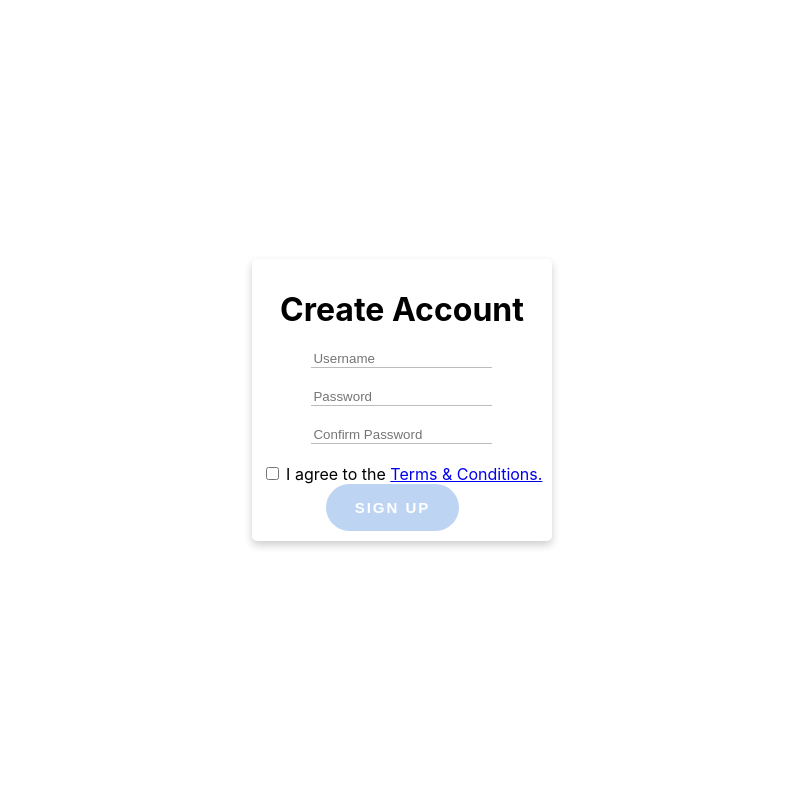
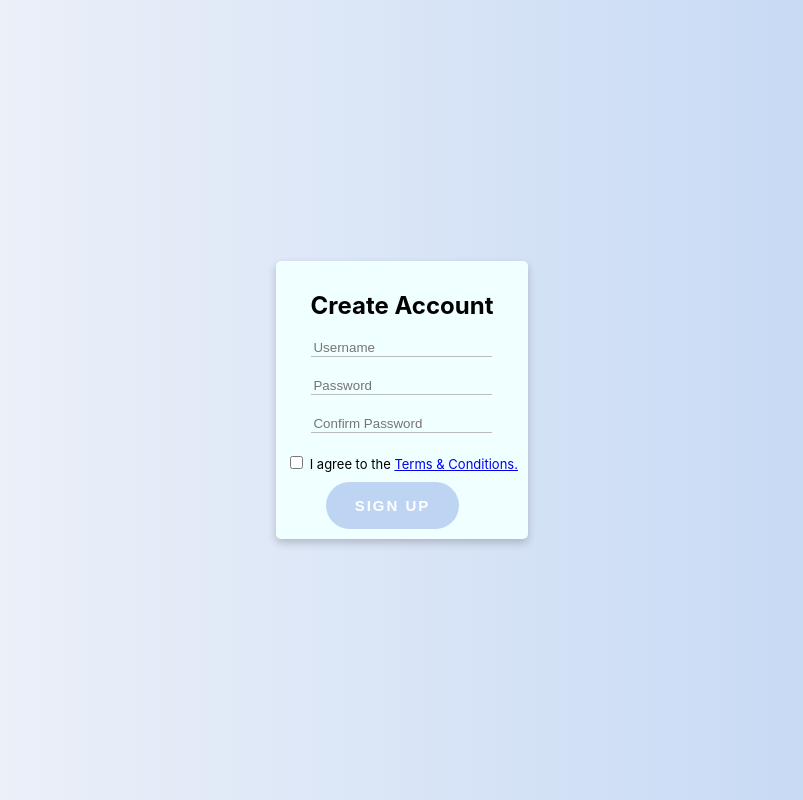
Before and after one commit to JeffMuter/react-login, a React (Create React App) app: page / in a window 1280 px wide. Shown: the whole page, without its empty margins (238-1041 px from the left). Built offline with nearby package versions, Linux system fonts and the light colour scheme.

Commit message:
CSS finished

```diff
--- a/src/App.css
+++ b/src/App.css
@@ -1,3 +1,4 @@
+
 
 .formClass {
   display: flex;
--- a/src/Components/Form.js
+++ b/src/Components/Form.js
@@ -33,7 +33,7 @@ const Form = () => {
   return (
     <form className={classes.formBox} onSubmit={handleSubmit} onClick={clicked}>
       <div>
-        <h1 className={classes.formTitle}>Create Account</h1>
+        <h2 className={classes.formTitle}>Create Account</h2>
       </div>
       <div className={classes.inputBoxes}>
         <input type="text" placeholder="Username"></input> <br />
@@ -51,7 +51,7 @@ const Form = () => {
         <br />
       </div>
       <div>{showChecks}</div>
-      <div>
+      <div className={classes.termsCheckbox}>
         <input type="checkbox" />
         <label>
           {" "}
--- a/src/Components/Form.module.css
+++ b/src/Components/Form.module.css
@@ -15,12 +15,14 @@ form * {
     transition: 0.3s;
     border-radius: 5px; /* 5px rounded corners */
     padding: 10px;
+    background-color: azure;
 }
 
 input {
     background: 0,0;
     border-width: 0;
     border-bottom: 1px  solid rgb(188, 188, 188);
+    outline: none;
 }
 
 .inputBoxes * {
@@ -28,6 +30,10 @@ input {
     justify-content: space-around;
 }
 
+.termsCheckbox {
+    font-size: small;
+    padding-bottom: 10px;
+}
 
 .signUpButton {
     letter-spacing: 2px;
@@ -47,3 +53,11 @@ input {
     color: #fff;
     text-transform: uppercase;
 }
+
+.signUpButton:hover {
+    background: #8dbaf5;
+}
+
+.signUpButton:active {
+    transform: scale(0.95);
+  }
--- a/src/index.css
+++ b/src/index.css
@@ -1,12 +1,16 @@
 body {
+    background: linear-gradient(to right, rgb(246, 246, 250), #bdd4f3);
+    background-attachment: fixed;
   font-family: -apple-system, BlinkMacSystemFont, 'Segoe UI', 'Roboto', 'Oxygen',
     'Ubuntu', 'Cantarell', 'Fira Sans', 'Droid Sans', 'Helvetica Neue',
     sans-serif;
   -webkit-font-smoothing: antialiased;
   -moz-osx-font-smoothing: grayscale;
+  position: relative;
+  margin: 0;
 }
 
-code {
+  code {
   font-family: source-code-pro, Menlo, Monaco, Consolas, 'Courier New',
     monospace;
 }
```
